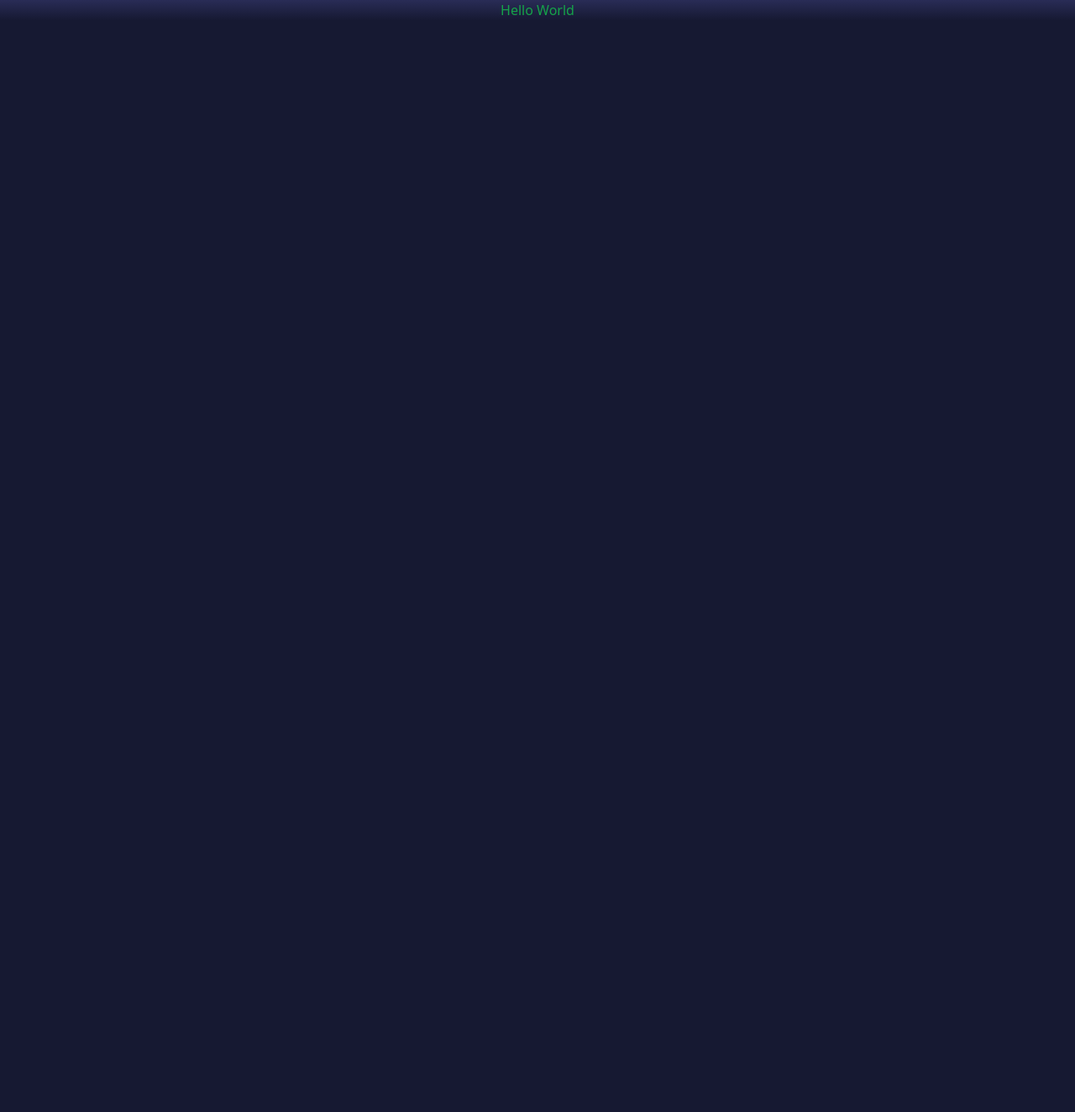
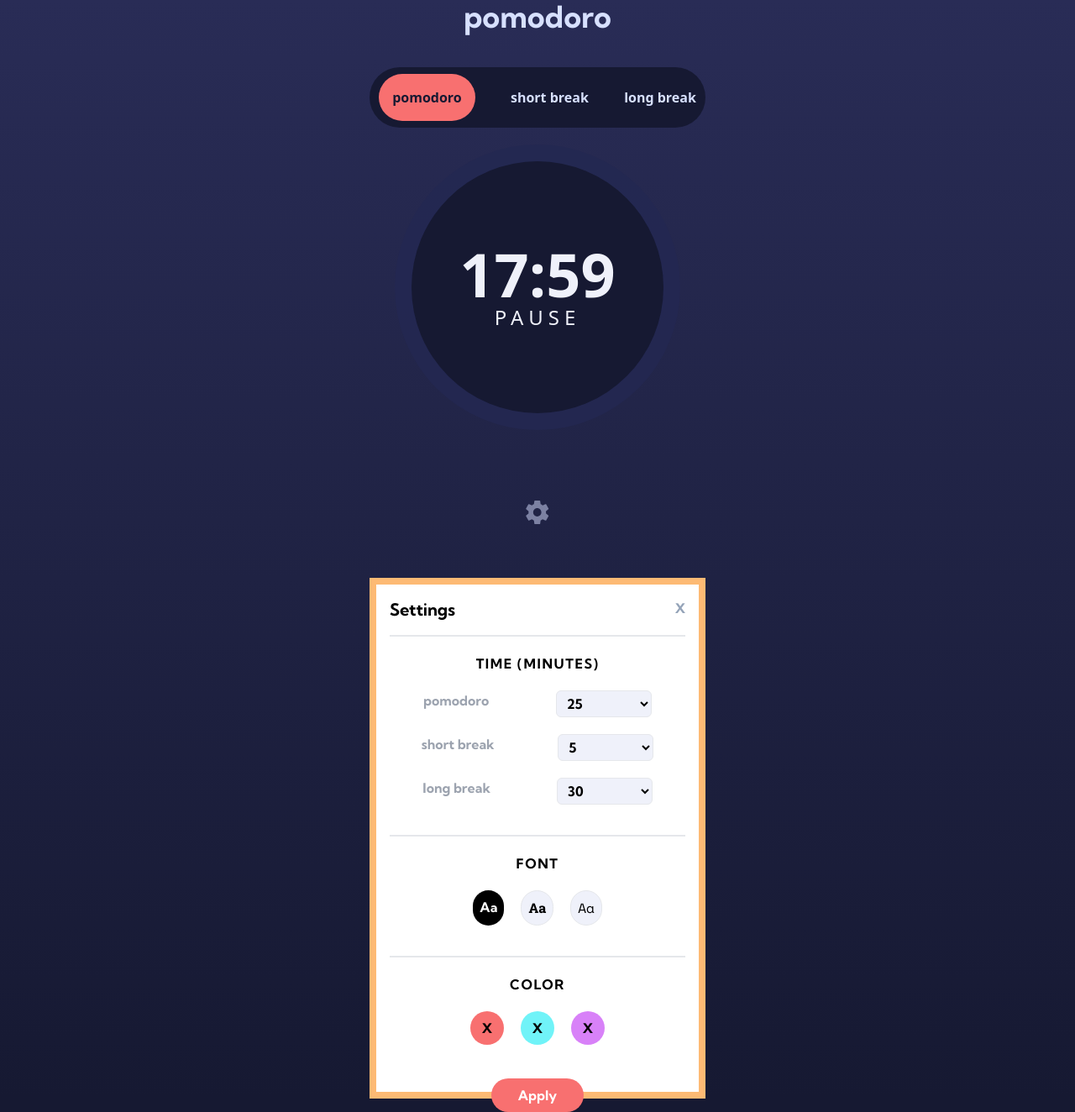
Before and after one commit to allmtz/Pomodoro-App, a React (Vite) app: page / in a window 1280 px wide. Shown: the whole page at 84% size. Before the commit the page ends 800 px from the top, so only its background shows below. Built offline with nearby package versions, Linux system fonts and the light colour scheme.

Commit message:
HTML outline

```diff
--- a/src/App.tsx
+++ b/src/App.tsx
@@ -1,9 +1,109 @@
 import './App.css'
+import { ProgressBar } from './ProgressBar'
+
+// let focus = "short break"
+let focus = "pomodoro"
+
+const focusedStyling = "bg-hl p-4 rounded-full text-dark-bg"
 
 function App() {
   return (
     <>
-      <h1 className='text-green-600'>Hello World</h1>
+      <div className="container flex flex-col justify-center align-center gap-10">
+        <h1 className='font-kumbh text-light-purple text-4xl m-auto'>pomodoro</h1>
+        <nav className='flex'>
+          <ul className='flex items-center justify-around w-[400px] p-2 gap-9 text-light-purple font-bold bg-dark-bg rounded-full '>
+            <li className={focus === "pomodoro" ? focusedStyling : ""}>pomodoro</li>
+            <li className={focus === "short break" ? focusedStyling : ""}>short break</li>
+            <li className={focus === "long break" ? focusedStyling : ""}>long break</li>
+          </ul>
+        </nav>
+
+        <main className='flex flex-col justify-center items-center font-kombh text-off-white bg-dark-bg w-[300px] h-[300px] rounded-full shadow-custom m-auto'>
+          {/* <progress className='bg-hl' max="10" value="5" ></progress> */}
+
+          <p className='text-7xl font-bold'>17:59</p>
+          <p className='text-2xl tracking-[6px]'>PAUSE</p>
+        </main>
+
+        <footer className='mx-auto my-16'>
+          <img src="src/assets/icon-settings.svg" alt="" />
+        </footer>
+      </div>
+
+      <div className="FULLPAGE  font-kumbh w-full p-4 bg-white border-8 border-orange-300">
+
+        <div className='border-b-2 flex justify-between pb-4'>
+          <p className='text-xl' >Settings</p>
+          <p className='text-slate-400 font-extralight'>X</p>
+        </div>
+
+        <p className='text-center my-5 tracking-widest'>TIME (MINUTES)</p>
+        <form action="" className="flex flex-col gap-5">
+
+          <div className="flex justify-around">
+            <p className='text-gray-400'>pomodoro</p>
+            <select name="pomodoro-length" className='bg-off-white pr-16 pl-2 py-1 rounded-md border' >
+              <option value="25">25</option>
+              <option value="30">30</option>
+              <option value="35">35</option>
+              <option value="40">40</option>
+              <option value="45">45</option>
+            </select>
+          </div>
+
+          <div className="flex justify-around">
+            <p className='text-gray-400'>short break</p>
+            <select name="short-break" className='bg-off-white pr-16 pl-2 py-1 rounded-md border'>
+              <option value="5">5</option>
+              <option value="10">10</option>
+              <option value="15">15</option>
+              <option value="20">20</option>
+              <option value="25">25</option>
+              <option value="30">30</option>
+            </select>
+          </div>
+
+          <div className="flex justify-around">
+            <p className='text-gray-400'>long break</p>
+            <select name="long-break" className='bg-off-white pr-16 pl-2 py-1 rounded-md border'>
+              <option value="30">30</option>
+              <option value="35">35</option>
+              <option value="40">40</option>
+              <option value="45">45</option>
+              <option value="50">50</option>
+              <option value="55">55</option>
+              <option value="60">60</option>
+            </select>
+          </div>
+
+          <div className='border-t-2 mt-4'>
+            <p className='text-center my-5 tracking-widest'>FONT</p>
+            <div className='flex justify-center gap-5'>
+              <p className='bg-black text-white p-2 rounded-full'>Aa</p>
+              <p className='bg-off-white font-roboto font-thin p-2 rounded-full border'>Aa</p>
+              <p className='bg-off-white font-space p-2 rounded-full border'>Aa</p>
+            </div>
+          </div>
+
+          <div className='border-t-2 mt-4'>
+            <p className='text-center my-5 tracking-widest'>COLOR</p>
+            <div className='flex justify-center gap-5'>
+              <div className='bg-hl w-10 h-10 rounded-full flex justify-center items-center'>
+                <p>X</p>
+              </div>
+              <div className='bg-teal w-10 h-10 rounded-full flex justify-center items-center'>
+                <p>X</p>
+              </div>
+              <div className='bg-violet w-10 h-10 rounded-full flex justify-center items-center'>
+                <p>X</p>
+              </div>
+            </div>
+          </div>
+
+          <button type='submit' className='bg-hl w-min mt-5 -mb-10 mx-auto px-8 py-2 rounded-full text-white'>Apply</button>
+        </form>
+      </div>
     </>
   )
 }
```
